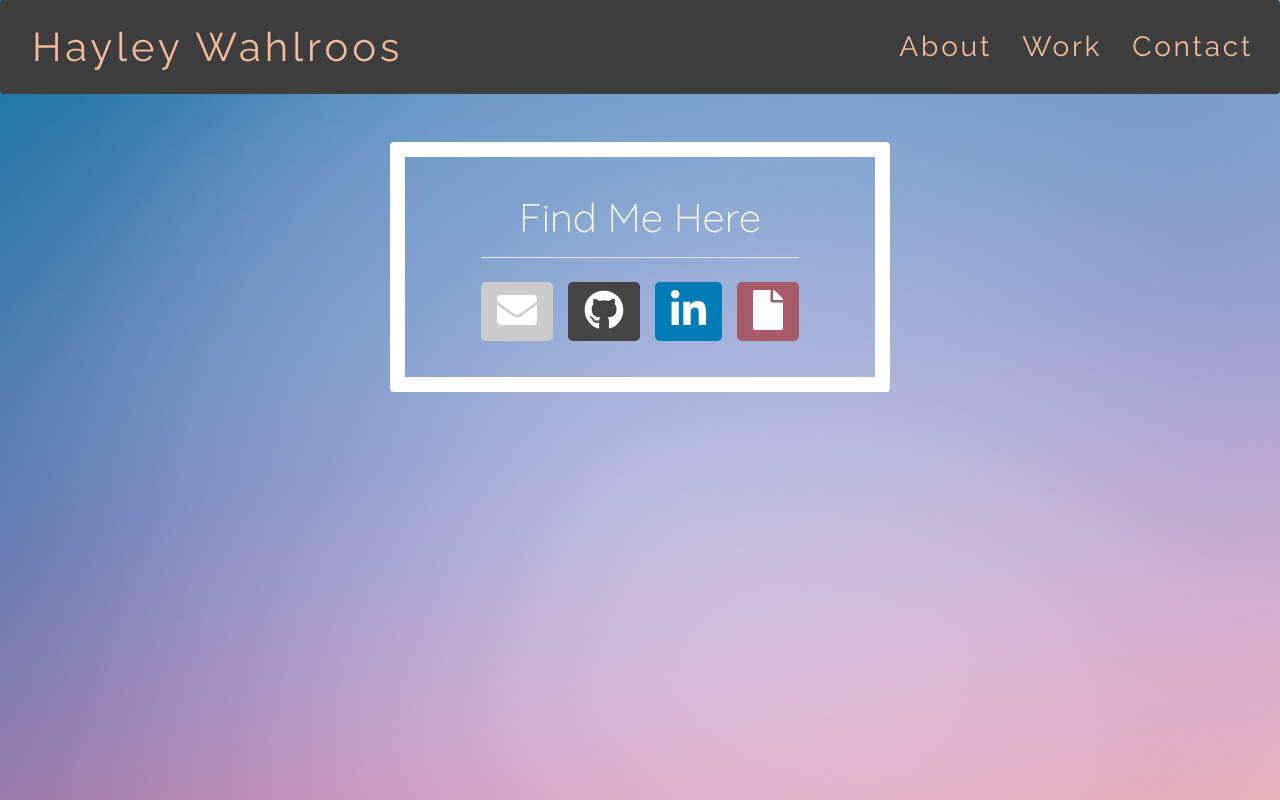
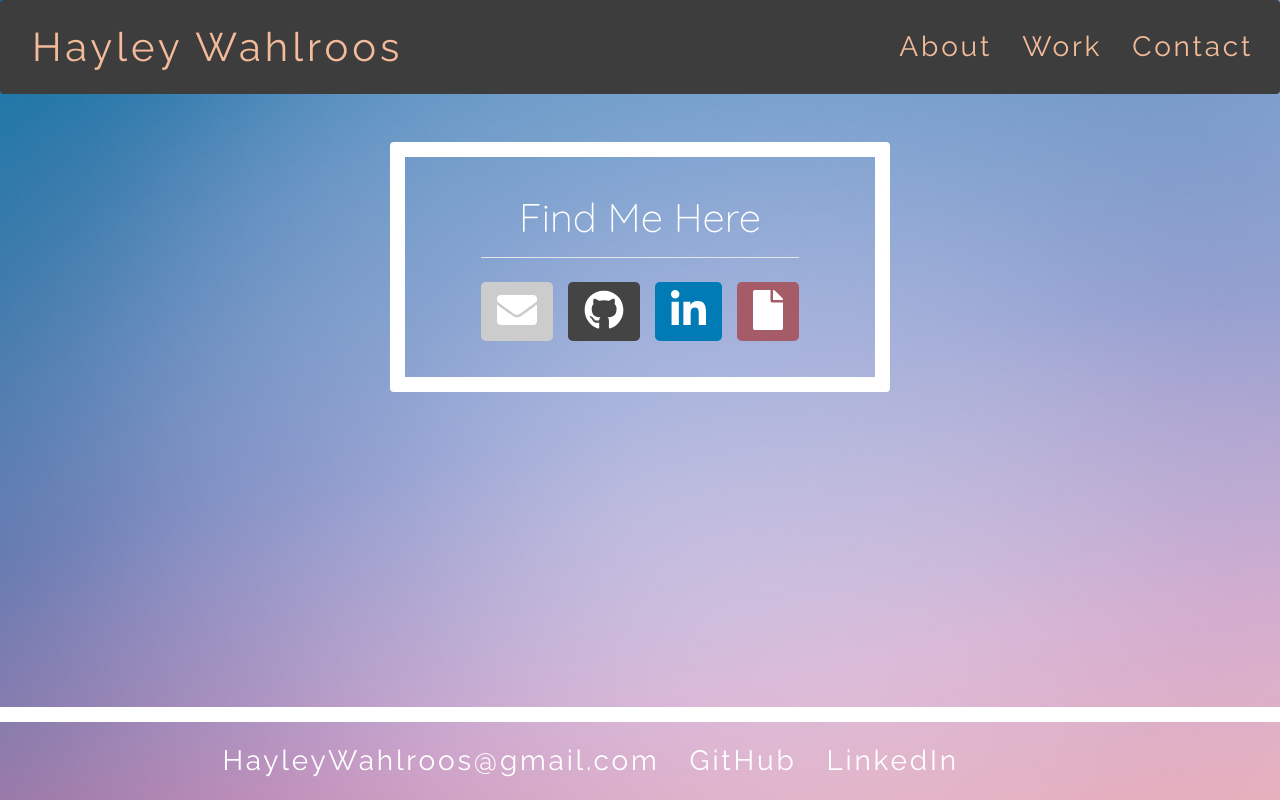
Before and after one commit to haywah27/react-portfolio, a React (Create React App) app: page /contact in a window 1280 px wide. Shown: the top 800 px of the page. Built offline with nearby package versions, Linux system fonts and the light colour scheme.

Commit message:
working on footer navigation

```diff
--- a/package.json
+++ b/package.json
@@ -11,6 +11,7 @@
     "@testing-library/jest-dom": "^5.12.0",
     "@testing-library/react": "^11.2.6",
     "@testing-library/user-event": "^12.8.3",
+    "bootstrap": "^4.6.0",
     "react": "^17.0.2",
     "react-bootstrap": "^1.5.2",
     "react-card-flip": "^1.1.1",
--- a/src/components/Card/workCard.css
+++ b/src/components/Card/workCard.css
@@ -57,8 +57,6 @@
   height: calc(100vh - 300px);
 }
 
-
-
 .leftButton {
   margin-right: 10px;
 }
--- /dev/null
+++ b/src/components/Nav/Foot.js
@@ -0,0 +1,40 @@
+import "./footer.css";
+import React from "react";
+import { Navbar, Nav } from "react-bootstrap";
+
+function Footer() {
+  return (
+    <Navbar
+      collapseOnSelect
+      expand="lg"
+      className="fixed-bottom footer"
+      variant="dark"
+    >
+      <Navbar.Toggle aria-controls="responsive-navbar-nav" />
+      <Navbar.Collapse className="navbarColapse" id="responsive-navbar-nav" bg="dark" variant="dark">
+        <Nav className="footerMargin">
+          <Nav.Link
+            className=" footLink"
+            onClick={() => {
+              navigator.clipboard.writeText("hello from copy!");
+              alert("Copied to Clipboard!");
+            }}
+          >
+            HayleyWahlroos@gmail.com
+          </Nav.Link>
+          <Nav.Link className="footLink" href="https://github.com/haywah27">
+            GitHub
+          </Nav.Link>
+          <Nav.Link
+            className="footLink"
+            href="https://www.linkedin.com/in/wahlroos/"
+          >
+            LinkedIn
+          </Nav.Link>
+        </Nav>
+      </Navbar.Collapse>
+    </Navbar>
+  );
+}
+
+export default Footer;
--- /dev/null
+++ b/src/components/Nav/footer.css
@@ -0,0 +1,46 @@
+.footer{
+    display:flex;
+    border-top: 15px solid white;
+    margin-bottom:0!important;
+    justify-content: center!important;
+    align-items: center;
+}
+
+.clipboardButton {
+  background-color: #556491 !important;
+  border-color: #556491 !important;
+  color: white;
+}
+
+.footerMargin{
+    margin: auto;
+    width: 70%;
+    text-align: center;
+}
+
+.footLink{
+    margin: 0.1em;
+    font-size: 1.75em;
+    letter-spacing: 0.1em;
+    text-indent: 0.3em;
+    color: white !important;
+    font-weight: 500 !important;
+    padding: 0.25em;
+}
+
+.navbarColapse{
+    text-align: center!important;
+}
+
+
+@media (max-width: 400px) {
+    .footLink{
+        margin: 0.1em;
+        font-size: 1.1em!important;
+        letter-spacing: 0.1em;
+        /* text-indent: 0.3esm; */
+        color: white !important;
+        font-weight: 500 !important;
+        /* padding: 0.25em; */
+    }
+}
--- a/src/components/Nav/nav.css
+++ b/src/components/Nav/nav.css
@@ -37,6 +37,9 @@
   color: #d9d4d0 !important;
 }
 
+
+
+
 @media (max-width: 400px) {
   .navbar-header {
     color: #f3bb9a !important;
--- a/src/pages/Contact.js
+++ b/src/pages/Contact.js
@@ -4,6 +4,7 @@ import { Jumbotron, Container } from "react-bootstrap";
 import Navigation from "../components/Nav/Nav";
 // import ContactForm from "../components/Form/Form";
 import MediaCard from "../components/Card/MediaCard";
+import Footer from "../components/Nav/Foot";
 
 function Contact() {
   return (
@@ -18,6 +19,7 @@ function Contact() {
           </Container>
         </Jumbotron>
       </Container>
+      <Footer></Footer>
     </div>
   );
 }
```
Also changed, not shown: 1 other file (tests, documents, lock files or other folders).
